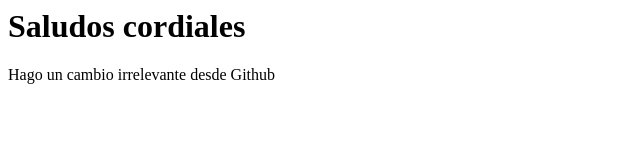
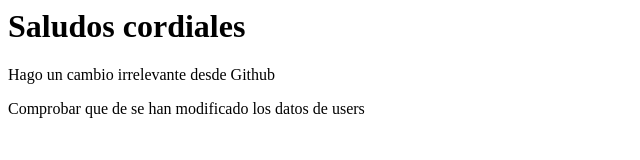
Before and after one commit to AngelaLedo29/proyecto1, a plain HTML site: page index.html in a window 1280 px wide. Shown: the whole page, without its empty margins (0-640 px from the left). Drawn offline with Linux system fonts and the light colour scheme.

Commit message:
Modificación del index

```diff
--- a/index.html
+++ b/index.html
@@ -1,3 +1,5 @@
 <h1>Saludos cordiales</h1>
 
 <p>Hago un cambio irrelevante desde Github</p>
+
+<p>Comprobar que de se han modificado los datos de users</p>
```
